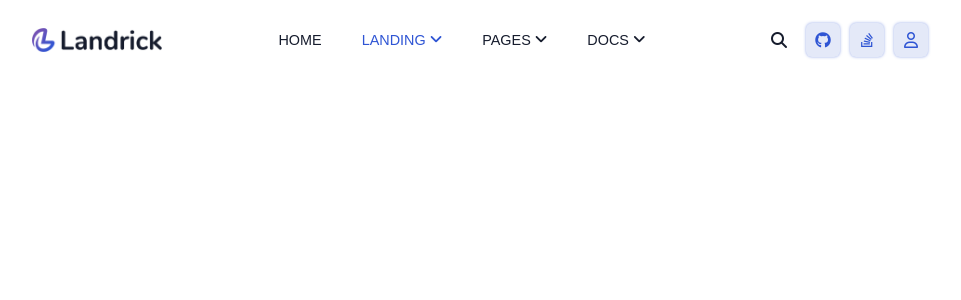
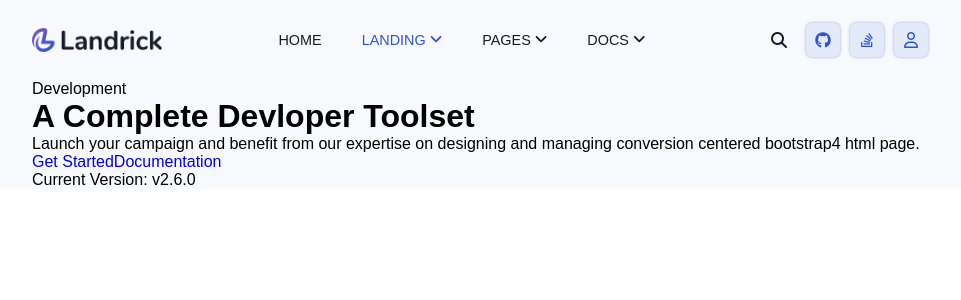
Before and after one commit to CarloBattista/proj-html-vuejs, a Vue app: page / in a window 1280 px wide. Shown: the top 300 px of the page, without its empty margins (160-1121 px from the left). Built offline with nearby package versions, Linux system fonts and the light colour scheme.

Commit message:
hero parte destra info

```diff
--- a/src/App.vue
+++ b/src/App.vue
@@ -40,4 +40,10 @@ export default {
 .justify-c-between{
   justify-content: space-between;
 }
+
+.mainView{
+  position: relative;
+  z-index: 5;
+  width: 100%;
+}
 </style>
--- a/src/components/HeaderComp.vue
+++ b/src/components/HeaderComp.vue
@@ -79,6 +79,7 @@ export default {
     height: 80px;
     display: flex;
     align-items: center;
+    background: #F8F9FC;
 }
 
 .logoSite {
--- a/src/components/HeroComp.vue
+++ b/src/components/HeroComp.vue
@@ -1,6 +1,27 @@
 <template>
     <div class="hero_section">
-
+        <div class="w-70">
+            <div class="top_region">
+                <div class="region_left">
+                    <div class="pins_tag_container">
+                        <span class="pin">Development</span>
+                    </div>
+                    <div class="heading_container">
+                        <h1 class="heading">A Complete Devloper Toolset</h1>
+                    </div>
+                    <div class="description_container">
+                        <p class="description">Launch your campaign and benefit from our expertise on designing and managing conversion centered bootstrap4 html page.</p>
+                    </div>
+                    <div class="cta_container">
+                        <a class="btn btn_filled" href="/getstarted">Get Started</a>
+                        <a class="btn btn_outline" href="/documentation">Documentation</a>
+                    </div>
+                    <p class="version">Current Version: v2.6.0</p>
+                </div>
+                <div class="region_right"></div>
+            </div>
+            <div class="botttom_region"></div>
+        </div>
     </div>
 </template>
 
@@ -11,5 +32,13 @@
 </script>
 
 <style scoped>
+.hero_section{
+    background: #F8F9FC;
+}
 
+.top_region{
+    display: flex;
+    align-items: center;
+    justify-content: space-between;
+}
 </style>
```
